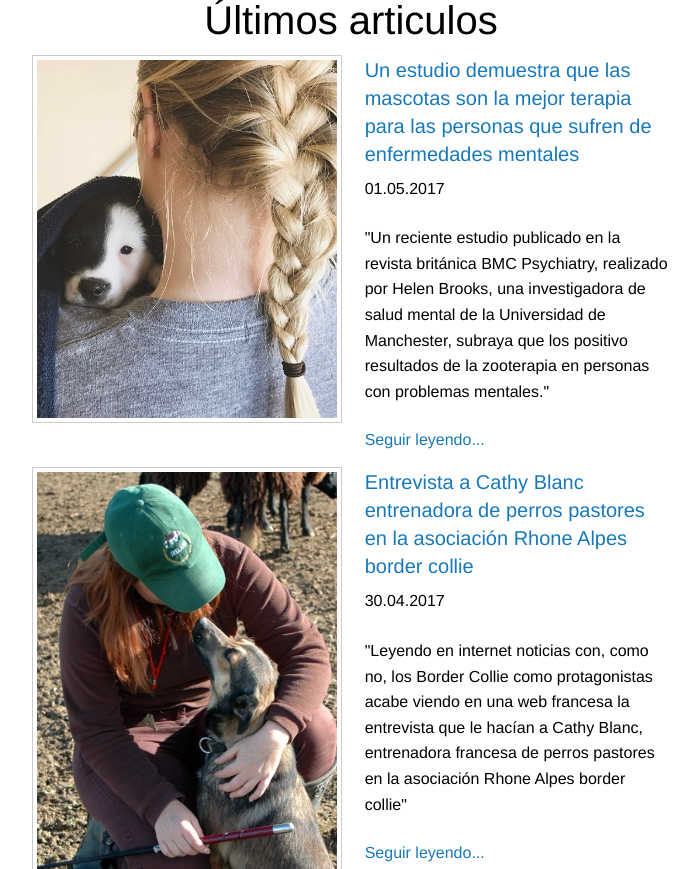
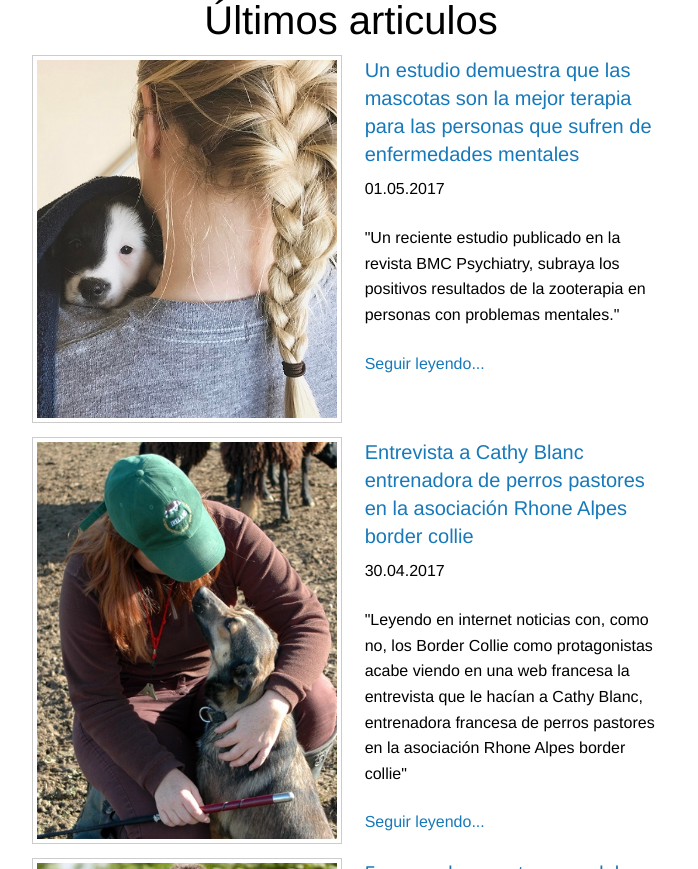
Before and after one commit to Borders-collies/borders-collies.github.io, a Jekyll site: the page built from index.html, in a window 1280 px wide and 900 px high, scrolled down 796 px, cut to the strip 31-900 px from the top of the window. Shown: the whole strip, without its empty margins (289-987 px from the left). Built offline with Jekyll 4.4.1, drawn with Linux system fonts in a browser that asks for light colours; the list of posts is cut into pages by our own code.

Commit message:
bug fixed

```diff
--- a/_posts/2017-05-01-un-estudio-demuestra-que-las-mascotas-son-la-mejor-terapia-para-las-personas-que-sufren-de-enfermedades-mentales.md
+++ b/_posts/2017-05-01-un-estudio-demuestra-que-las-mascotas-son-la-mejor-terapia-para-las-personas-que-sufren-de-enfermedades-mentales.md
@@ -5,13 +5,13 @@ date: "2017-05-01 08:00:00"
 image: "terapia-para-las-personas-que-sufren-de-enfermedades-mentales.jpg"
 category: "articulos"
 tags: "cria"
-intro: "Un reciente estudio  publicado en la revista británica BMC Psychiatry, realizado por Helen Brooks, una investigadora de salud mental de la Universidad de Manchester, subraya que los positivo resultados de la zooterapia en personas con problemas mentales."
+intro: "Un reciente estudio publicado en la revista BMC Psychiatry, subraya los positivos resultados de la zooterapia en personas con problemas mentales."
 description: "Un reciente estudio  publicado en la revista británica BMC Psychiatry, realizado por Helen Brooks, una investigadora de salud mental de la Universidad de Manchester, subraya que los positivo resultados de la zooterapia en personas con problemas mentales."
 ---
 
 La [zooterapia](https://es.wikipedia.org/wiki/Zooterapia) continúa dando pasos asombrosos. Todo el mundo sabe que la presencia de animales tiene un efecto positivo en los seres humanos, que nos ayuda a estar **más felices y más a gusto**, pero ahora la ciencia ha podido demostrar la **relación positiva** que se establece **entre** las **mascotas** y **pacientes con enfermedades mentales**.
 
-Un reciente estudio publicado en la revista británica [BMC Psychiatry](https://bmcpsychiatry.biomedcentral.com/articles/10.1186/s12888-016-1111-3), realizado por Helen Brooks, una investigadora de salud mental de la Universidad de Manchester, subraya los positivo resultados de la zooterapia en personas con problemas mentales.
+Un reciente estudio publicado en la revista británica [BMC Psychiatry](https://bmcpsychiatry.biomedcentral.com/articles/10.1186/s12888-016-1111-3), realizado por Helen Brooks, una investigadora de salud mental de la Universidad de Manchester, subraya los positivos resultados de la zooterapia en personas con problemas mentales.
 
 En términos de salud mental, el valor más amplio del papel de los animales se demuestra en la terapia asistida con animales (AAT), que ha demostrado ser eficaz en la población psiquiátrica de pacientes hospitalizados y en los centros de atención al paciente. Sin embargo, a pesar de que **la AAT ha ganado popularidad** en los últimos años, y que la terapia de animales se está volviendo más familiar en las salas de hospitales, las mascotas no se tienen en consideración en los procesos de planificación de cuidados emprendidos para manejar la salud mental de manera continua.
 
```
